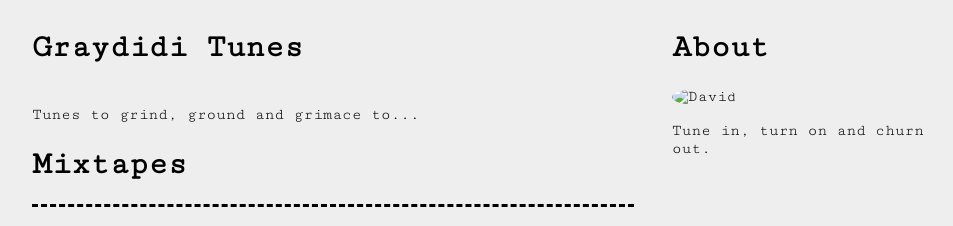
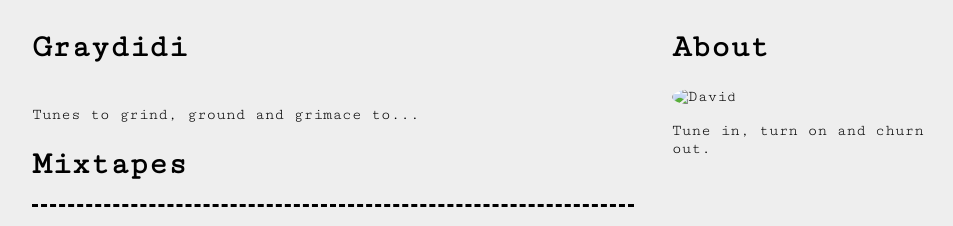
Before and after one commit to sodanovels/demonmusic, a Jekyll site: the page built from index.html, in a window 1280 px wide. Shown: the top 226 px of the page, without its empty margins (147-1100 px from the left). Built offline with Jekyll 4.4.1, drawn with Linux system fonts in a browser that asks for light colours; nearby versions of some CDN libraries; the list of posts is cut into pages by our own code.

Commit message:
Update _config.yml

```diff
--- a/_config.yml
+++ b/_config.yml
@@ -1,5 +1,5 @@
 ---
-title: Graydidi Tunes
+title: Graydidi
 baseurl: ""
 desc: Tunes to grind, ground and grimace to...
 about: Tune in, turn on and churn out.
```
